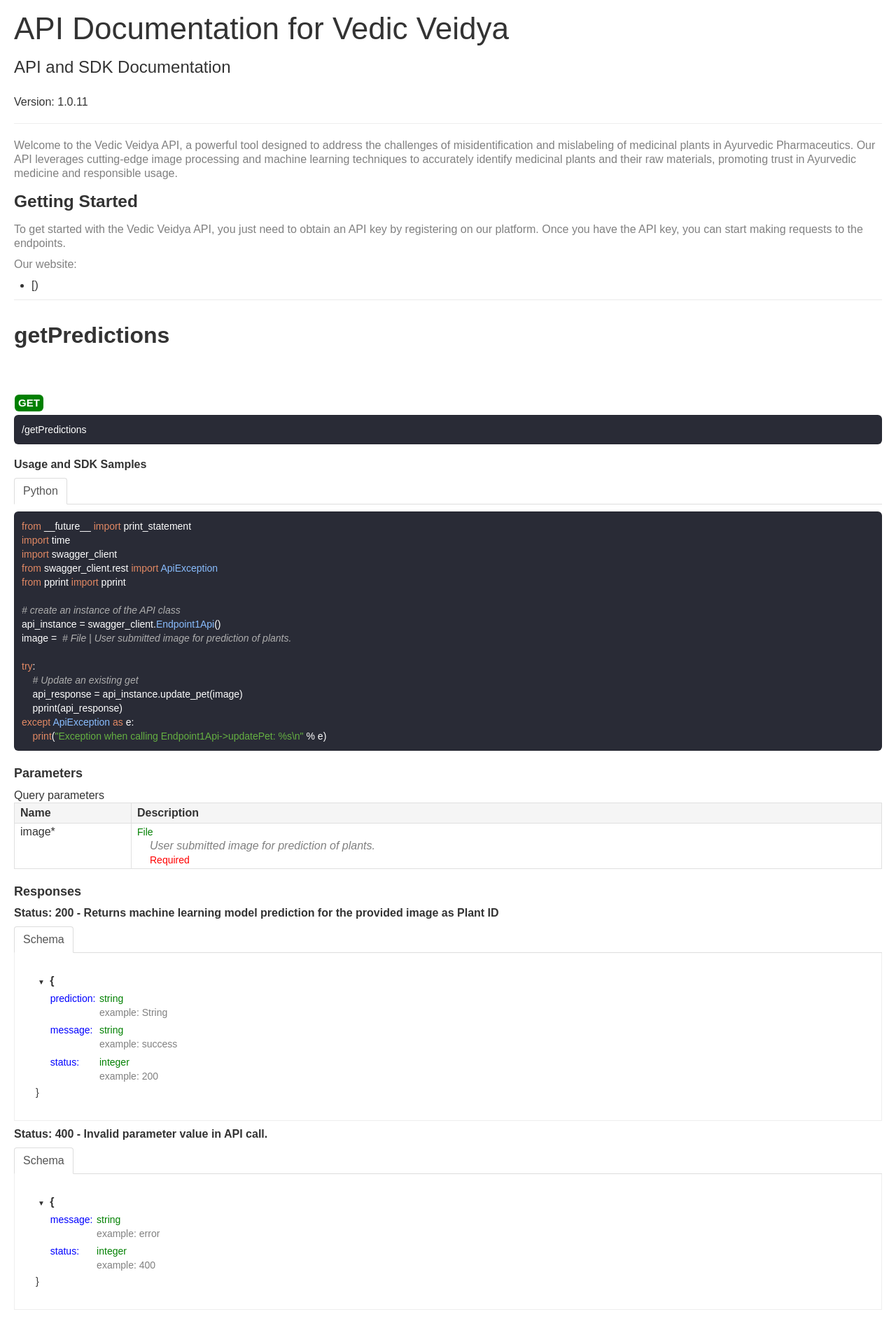
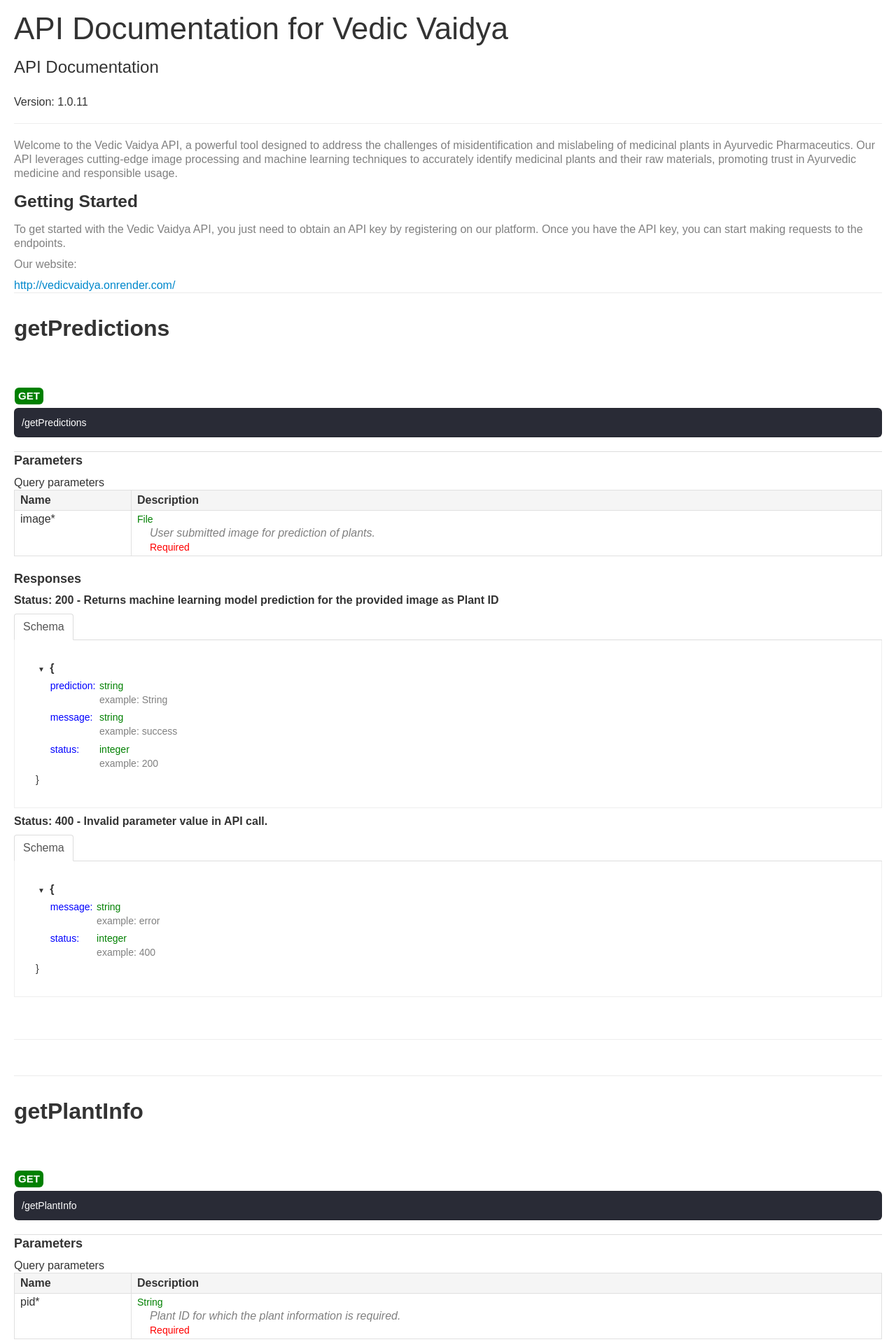
Before and after one commit to Adiii59/PlantPredictionAPI, a Flask app: page / in a window 1280 px wide. Shown: the top 1918 px of the page at 70% size. Run offline with Flask 3, Linux system fonts and the light colour scheme; some libraries are stand-ins or nearby versions.

Commit message:
Update index.html

```diff
--- a/templates/index.html
+++ b/templates/index.html
@@ -2,7 +2,7 @@
 <html>
 <head>
   <meta http-equiv="X-UA-Compatible" content="IE=edge" />
-  <title>API Documentation for Vedic Veidya</title>
+  <title>API Documentation for Vedic Vaidya</title>
   <meta name="viewport" content="width=device-width, initial-scale=1.0">
   <meta http-equiv="Content-Type" content="text/html; charset=UTF-8">
   <meta charset="UTF-8" />
@@ -774,22 +774,20 @@
       <div id="content">
         <div id="project">
           <div class="">
-            <h1>API Documentation for Vedic Veidya</h1>
+            <h1>API Documentation for Vedic Vaidya</h1>
           </div>
           <div class="clearfix"></div>
         </div>
         <div id="header">
           <div id="api-_">
-            <h2 id="welcome-to-apidoc">API and SDK Documentation</h2>
+            <h2 id="welcome-to-apidoc">API Documentation</h2>
               <div class="app-desc">Version: 1.0.11</div>
             <hr>
-            <div><p>Welcome to the Vedic Veidya API, a powerful tool designed to address the challenges of misidentification and mislabeling of medicinal plants in Ayurvedic Pharmaceutics. Our API leverages cutting-edge image processing and machine learning techniques to accurately identify medicinal plants and their raw materials, promoting trust in Ayurvedic medicine and responsible usage.</p>
+            <div><p>Welcome to the Vedic Vaidya API, a powerful tool designed to address the challenges of misidentification and mislabeling of medicinal plants in Ayurvedic Pharmaceutics. Our API leverages cutting-edge image processing and machine learning techniques to accurately identify medicinal plants and their raw materials, promoting trust in Ayurvedic medicine and responsible usage.</p>
 <h3>Getting Started</h3>
-<p>To get started with the Vedic Veidya API, you just need to obtain an API key by registering on our platform. Once you have the API key, you can start making requests to the endpoints.</p>
+<p>To get started with the Vedic Vaidya API, you just need to obtain an API key by registering on our platform. Once you have the API key, you can start making requests to the endpoints.</p>
 <p>Our website:</p>
-<ul>
-<li>[)</li>
-</ul>
+<a href="http://vedicvaidya.onrender.com/">http://vedicvaidya.onrender.com/</a>
 </div>
           </div>
         </div>
@@ -809,9 +807,9 @@
                         <p></p> -->
                         <br />
                         <pre class="prettyprint language-html prettyprinted" data-type="get"><code><span class="pln">/getPredictions</span></code></pre>
-                        <p>
+                        <!-- <p>
                           <h3>Usage and SDK Samples</h3>
-                        </p>
+                        </p> -->
                         <ul class="nav nav-tabs nav-tabs-examples">
                           <!-- <li class="active"><a href="#examples-Endpoint1-updatePet-0-curl">Curl</a></li>
                           <li class=""><a href="#examples-Endpoint1-updatePet-0-java">Java</a></li>
@@ -823,10 +821,10 @@
                           <li class=""><a href="#examples-Endpoint1-updatePet-0-csharp">C#</a></li>
                           <li class=""><a href="#examples-Endpoint1-updatePet-0-php">PHP</a></li>
                           <li class=""><a href="#examples-Endpoint1-updatePet-0-perl">Perl</a></li> -->
-                          <li class=""><a href="#examples-Endpoint1-updatePet-0-python">Python</a></li>
+                          <!-- <li class=""><a href="#examples-Endpoint1-updatePet-0-python">Python</a></li> -->
                         </ul>
 
-                        <div class="tab-content">
+                        <!-- <div class="tab-content">
                           <div class="tab-pane active" id="examples-Endpoint1-updatePet-0-curl">
                            <pre class="prettyprint"><code class="language-bsh">curl -X GET\
 -H "Accept: application/json"\
@@ -875,11 +873,11 @@
         }
     }
 }</code></pre>
-                          </div>
+                          </div> -->
   <!--
   <div class="tab-pane" id="examples-Endpoint1-updatePet-0-groovy">
   <pre class="prettyprint language-json prettyprinted" data-type="json"><code>Coming Soon!</code></pre>
-  </div> -->
+  <!-- </div> --
                             <div class="tab-pane" id="examples-Endpoint1-updatePet-0-objc">
                               <pre class="prettyprint"><code class="language-cpp">File *image = ; // User submitted image for prediction of plants.
 
@@ -913,12 +911,12 @@
 };
 api.updatePet(image, callback);
 </code></pre>
-                            </div>
+                            </div> -->
 
                             <!--<div class="tab-pane" id="examples-Endpoint1-updatePet-0-angular">
               <pre class="prettyprint language-json prettyprinted" data-type="json"><code>Coming Soon!</code></pre>
             </div>-->
-                            <div class="tab-pane" id="examples-Endpoint1-updatePet-0-csharp">
+                            <!-- <div class="tab-pane" id="examples-Endpoint1-updatePet-0-csharp">
                               <pre class="prettyprint"><code class="language-cs">using System;
 using System.Diagnostics;
 using IO.Swagger.Api;
@@ -1002,7 +1000,7 @@
 except ApiException as e:
     print("Exception when calling Endpoint1Api->updatePet: %s\n" % e)</code></pre>
                             </div>
-                          </div>
+                          </div> -->
 
                           <h2>Parameters</h2>
 
@@ -1156,9 +1154,9 @@
                         <p></p> -->
                         <br />
                         <pre class="prettyprint language-html prettyprinted" data-type="get"><code><span class="pln">/getPlantInfo</span></code></pre>
-                        <p>
+                        <!-- <p>
                           <h3>Usage and SDK Samples</h3>
-                        </p>
+                        </p> -->
                         <ul class="nav nav-tabs nav-tabs-examples">
                           <!-- <li class="active"><a href="#examples-Endpoint2-update-0-curl">Curl</a></li>
                           <li class=""><a href="#examples-Endpoint2-update-0-java">Java</a></li>
@@ -1170,10 +1168,17 @@
                           <li class=""><a href="#examples-Endpoint2-update-0-csharp">C#</a></li>
                           <li class=""><a href="#examples-Endpoint2-update-0-php">PHP</a></li>
                           <li class=""><a href="#examples-Endpoint2-update-0-perl">Perl</a></li> -->
-                          <li class=""><a href="#examples-Endpoint2-update-0-python">Python</a></li>
+                          <!-- <li class=""><a href="#examples-Endpoint2-update-0-python">Python</a></li> -->
                         </ul>
-
-                        <div class="tab-content">
+<!--
+                       : %@", error);
+                            }
+                        }];
+</code></pre>
+                            </div>
+
+                            <div class="tab-pane" id="examples-Endpoint2-update-0-javascript">
+                              <pre class="pre <div class="tab-content">
                           <div class="tab-pane active" id="examples-Endpoint2-update-0-curl">
                            <pre class="prettyprint"><code class="language-bsh">curl -X GET\
 -H "Accept: application/json"\
@@ -1222,12 +1227,12 @@
         }
     }
 }</code></pre>
-                          </div>
+                          </div> -->
   <!--
   <div class="tab-pane" id="examples-Endpoint2-update-0-groovy">
   <pre class="prettyprint language-json prettyprinted" data-type="json"><code>Coming Soon!</code></pre>
   </div> -->
-                            <div class="tab-pane" id="examples-Endpoint2-update-0-objc">
+                            <!-- <div class="tab-pane" id="examples-Endpoint2-update-0-objc">
                               <pre class="prettyprint"><code class="language-cpp">String *pid = pid_example; // Plant ID for which the plant information is required.
 
 Endpoint2Api *apiInstance = [[Endpoint2Api alloc] init];
@@ -1239,14 +1244,7 @@
                                 NSLog(@"%@", output);
                             }
                             if (error) {
-                                NSLog(@"Error: %@", error);
-                            }
-                        }];
-</code></pre>
-                            </div>
-
-                            <div class="tab-pane" id="examples-Endpoint2-update-0-javascript">
-                              <pre class="prettyprint"><code class="language-js">var ApiDocumentationForVedicVeidya = require('api_documentation_for_vedic_veidya');
+                                NSLog(@"Errorttyprint"><code class="language-js">var ApiDocumentationForVedicVeidya = require('api_documentation_for_vedic_veidya');
 
 var api = new ApiDocumentationForVedicVeidya.Endpoint2Api()
 var pid = pid_example; // {{String}} Plant ID for which the plant information is required.
@@ -1260,12 +1258,12 @@
 };
 api.update(pid, callback);
 </code></pre>
-                            </div>
+                            </div> -->
 
                             <!--<div class="tab-pane" id="examples-Endpoint2-update-0-angular">
               <pre class="prettyprint language-json prettyprinted" data-type="json"><code>Coming Soon!</code></pre>
             </div>-->
-                            <div class="tab-pane" id="examples-Endpoint2-update-0-csharp">
+                            <!-- <div class="tab-pane" id="examples-Endpoint2-update-0-csharp">
                               <pre class="prettyprint"><code class="language-cs">using System;
 using System.Diagnostics;
 using IO.Swagger.Api;
@@ -1349,7 +1347,7 @@
 except ApiException as e:
     print("Exception when calling Endpoint2Api->update: %s\n" % e)</code></pre>
                             </div>
-                          </div>
+                          </div> -->
 
                           <h2>Parameters</h2>
 
```
